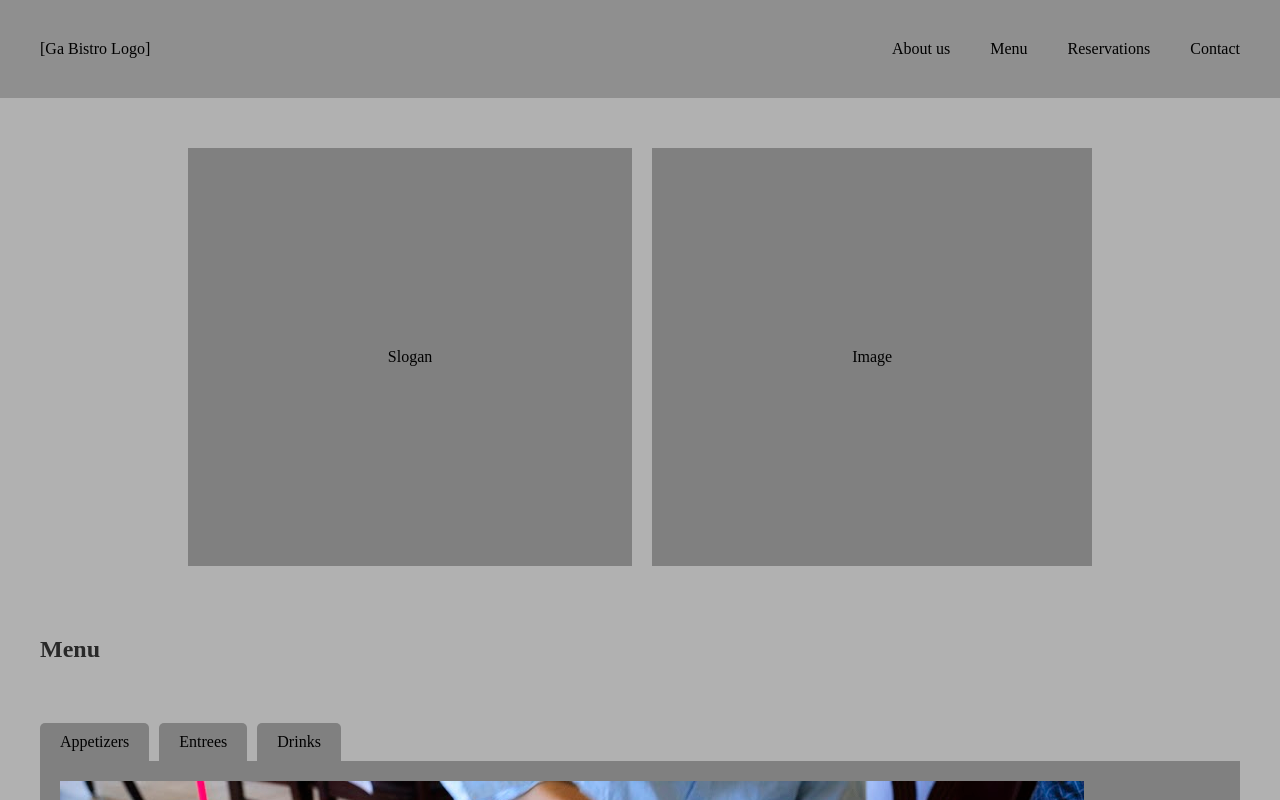
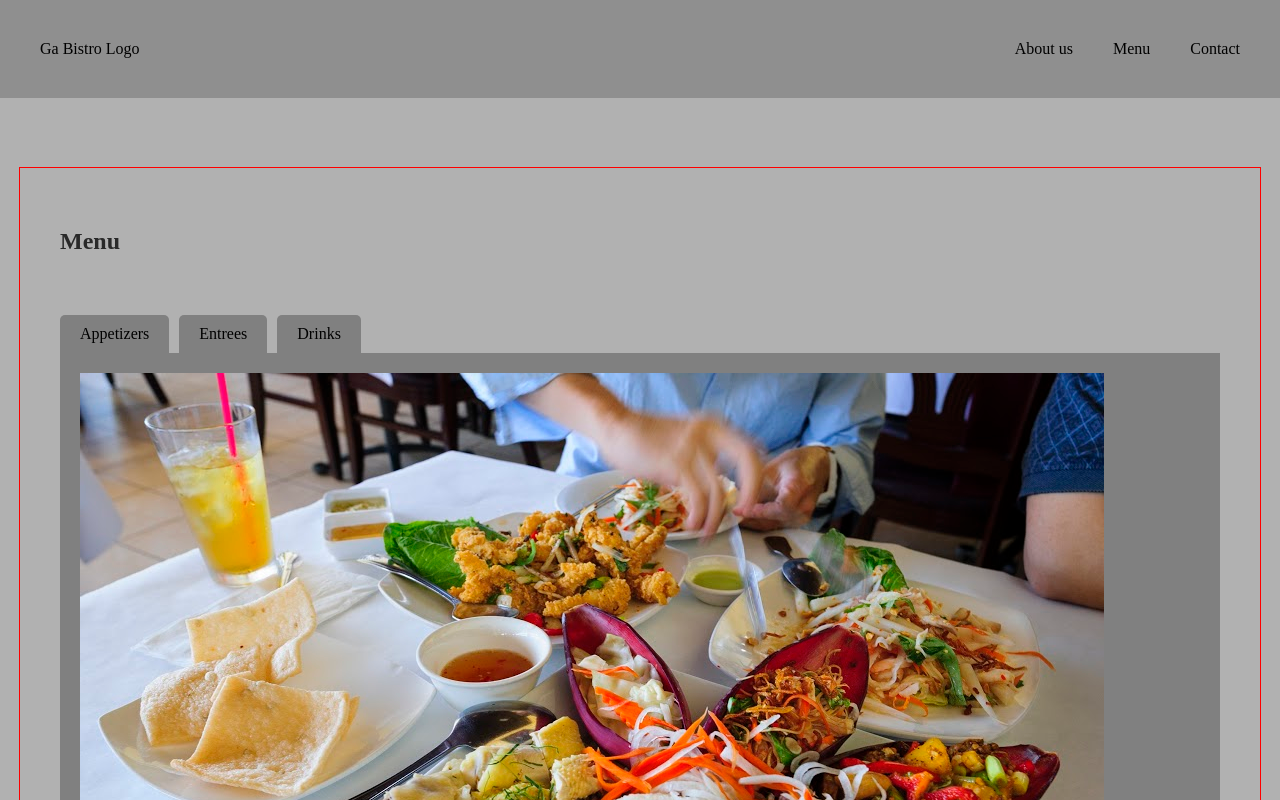
Before and after one commit to andyhdang/ga_bistro, a React (Create React App) app: page /menu in a window 1280 px wide. Shown: the top 800 px of the page. Built offline with nearby package versions, Linux system fonts and the light colour scheme.

Commit message:
added pages and routing with react-router-dom

```diff
--- a/package.json
+++ b/package.json
@@ -12,6 +12,7 @@
     "node-sass": "^4.13.0",
     "react": "^16.12.0",
     "react-dom": "^16.12.0",
+    "react-router-dom": "^5.1.2",
     "react-scripts": "3.3.0"
   },
   "scripts": {
--- a/src/App/App.jsx
+++ b/src/App/App.jsx
@@ -1,4 +1,6 @@
 import React from 'react';
+import { BrowserRouter as Router } from 'react-router-dom';
+
 
 //My Components
 import Header from './Header/Header.jsx';
@@ -10,13 +12,15 @@ import './App.scss';
 
 const App = () => {
     return (
-        <div className = 'wrapper'>
-            <Header />
-            <Nav />
-            <Main />
-            <Footer />
+        <Router>
+            <div className = 'wrapper'>
+                <Header />
+                <Nav />
+                <Main />
+                <Footer />
+            </div>
+        </Router>
 
-        </div>
     )
 }
 
--- a/src/App/Main/Main.jsx
+++ b/src/App/Main/Main.jsx
@@ -1,21 +1,28 @@
 import React from 'react';
 import './Main.scss';
-import Tabbed from '../Tabbed/Tabbed.jsx';
+import { Switch, Route } from 'react-router-dom';
+
+
+import Welcome from '../Pages/Welcome.jsx';
+import Menu from '../Pages/Menu.jsx';
+import Contact from '../Pages/Contact.jsx';
 
 const Main = () => {
     return (
         <main className = {'Main'}>
 
-                <div className= "placeholders one">
-                        <div className={'placeholder slogan'}>Slogan</div>
-                        <div className={'placeholder image'}>Image</div>
-                </div>
+        <Switch>
+            <Route path='/menu'>
+                <Menu />
+            </Route>
+            <Route path='/contact'>
+                <Contact />
+            </Route>
+            <Route path='/'>
+                <Welcome />
+            </Route >
+        </Switch>
 
-                <div id='menu'><h2>Menu</h2></div>
-
-                 <div className= {'placeholders two'}>
-                        <Tabbed />
-                </div>
 
         </main>
     )
--- a/src/App/Main/Main.scss
+++ b/src/App/Main/Main.scss
@@ -4,26 +4,4 @@
     margin: 0px;
     display: inline-flexbox;
 
-.placeholders {
-    margin: 20px;
 }
-
-.placeholders.one {
-    display: flex;
-    justify-content: center;
-    flex-wrap: wrap;
-}
-
-.placeholder {
-    display: inline-block;
-    padding: 200px;
-    margin: 10px;
-    background-color: gray;
-}
-
-#menu {
-    padding: 20px;
-    color: rgb(41, 41, 41);
-}
-
-}
--- a/src/App/Nav/Nav.jsx
+++ b/src/App/Nav/Nav.jsx
@@ -1,12 +1,14 @@
-//'useState' is part of the React App
+//'useState' and 'useEffect' is part of the React App
 import React, { useState, useEffect } from 'react';
+import { NavLink } from 'react-router-dom';
+
+//style sheet
 import './Nav.scss';
 
 //Front Awesome
-
 //How do you know to import from 'FontAwesomeIcon'?
 import { FontAwesomeIcon } from '@fortawesome/react-fontawesome';
-import { faBars } from '@fortawesome/free-solid-svg-icons'
+import { faBars } from '@fortawesome/free-solid-svg-icons';
 
 const Nav = () => {
 
@@ -32,7 +34,7 @@ const Nav = () => {
 
     //useEffect says only do this when our Nav mounts for the first time.
     useEffect(()=> {
-        window.addEventListener('resize', handleWindowResize);
+        window.addEventListener('resize', handleWindowResize); //apply handleWindowResize when window is resized
         handleWindowResize();
     }, []);
 
@@ -47,21 +49,15 @@ const Nav = () => {
 
 
             {
-                showMenu && //if showMenu is true, reveal below
+            showMenu && //if showMenu is true, reveal below
 
-            <div className="navBarLinks">
-
-                <a className="logo" href="#">[Ga Bistro Logo]</a>
-
-            <div className="navs">
-
-                <a className="nav about" href="#" >About us</a>
-                <a className="nav menu" href="#" >Menu</a>
-                <a className="nav reservations" href="#" >Reservations</a>
-                <a className="nav contact" href="#" >Contact</a>
-
-            </div>
-
+            <div className="links">
+                <div className="logo"><NavLink  to= '/' exact>Ga Bistro Logo</NavLink></div>
+                <div className="navlinks">
+                    <NavLink to='/' exact>About us</NavLink>
+                    <NavLink to='/menu'>Menu</NavLink>
+                    <NavLink to='/contact'>Contact</NavLink>
+                </div>
 
             </div>
             }
--- a/src/App/Nav/Nav.scss
+++ b/src/App/Nav/Nav.scss
@@ -3,6 +3,7 @@
     padding: 20px;
     margin: 0px;
     text-align: center;
+
 
     .hamburger {
         position: absolute;
@@ -14,70 +15,64 @@
         }
     }
 
+
+
+    .links {
         .logo{
             display: none;
         }
 
         a {
             background-color: rgb(194, 194, 194);
+            color: black;
+            text-decoration: none;
+            text-align: center;
+
+            display: block;
             border-radius: 10px;
             padding: 10px;
-        text-decoration: none;
-        color: black;
             margin: 10px;
-        display: block;
 
             &:hover {
                 background-color: gray;
                 color:white;
             }
         }
-
-}
-
-@media screen and (min-width: 600px) {
-
-    .Nav {
-
-
-        .hamburger {
-            display: none;
-        }
-
-        .logo {
-            display: none;
-        }
-
-        a {
-
-            background-color: transparent;
-            border-radius: none;
-            text-decoration: none;
-            color: black;
-            margin: 10px;
-            display: inline-block;
-
-            &:hover {
-                background-color: transparent;
-            }
     }
 
 
 }
 
+@media screen and (min-width: 600px) {
+    .Nav {
+        .hamburger {
+            display: none;
         }
 
-@media screen and (min-width: 800px) {
-
-    .Nav {
-        .navBarLinks {
-            display: flex;
-            justify-content: space-between;
-
-            .logo {
+        .links{
+            a {
+                background-color: transparent;
                 display: inline-block;
             }
         }
     }
 
 }
+
+@media screen and (min-width: 800px) {
+    .Nav {
+        .links{
+            display: flex;
+            justify-content: space-between;
+            .logo {
+                display: inline-block;
+            }
+
+            a {
+
+            }
+        }
+
+    }
+
+}
--- /dev/null
+++ b/src/App/Pages/Contact.jsx
@@ -0,0 +1,11 @@
+import React from 'react';
+import './Pages.scss';
+
+const Contact = () => {
+    return (
+        <div className="Pages Contact">
+            Contact
+        </div>
+    )
+}
+export default Contact
--- /dev/null
+++ b/src/App/Pages/Menu.jsx
@@ -0,0 +1,17 @@
+import React from 'react';
+import './Pages.scss';
+import Tabbed from '../Tabbed/Tabbed.jsx';
+
+const Menu = () => {
+    return (
+        <div className="Pages Menu">
+            <div id='menu'><h2>Menu</h2></div>
+
+                <div className= {'placeholders two'}>
+                    <Tabbed />
+                </div>
+
+        </div>
+    )
+}
+export default Menu
--- /dev/null
+++ b/src/App/Pages/Pages.scss
@@ -0,0 +1,31 @@
+.Pages {
+    outline: solid 1px red;
+    padding: 20px;
+    margin: 50px auto;
+}
+
+//Welcome
+.placeholders {
+    margin: 20px;
+}
+
+.placeholders.one {
+    display: flex;
+    justify-content: center;
+    flex-wrap: wrap;
+}
+
+.placeholder {
+    display: inline-block;
+    padding: 200px;
+    margin: 10px;
+    background-color: gray;
+}
+
+//Menu
+#menu {
+    padding: 20px;
+    color: rgb(41, 41, 41);
+}
+
+//Contact
--- /dev/null
+++ b/src/App/Pages/Welcome.jsx
@@ -0,0 +1,17 @@
+import React from 'react';
+import './Pages.scss';
+
+const Welcome = () => {
+    return (
+        <div className="Pages Welcome">
+
+            Welcome
+            <div className= "placeholders one">
+                <div className={'placeholder slogan'}>Slogan</div>
+                <div className={'placeholder image'}>Image</div>
+            </div>
+
+        </div>
+    )
+}
+export default Welcome
```
Also changed, not shown: 1 other file (tests, documents, lock files or other folders). Lines whose indentation alone changed are shown as unchanged.
